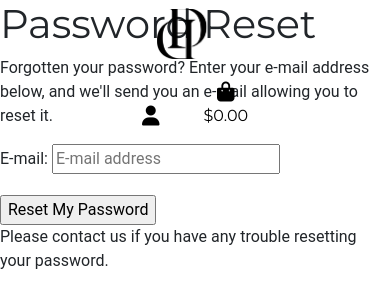
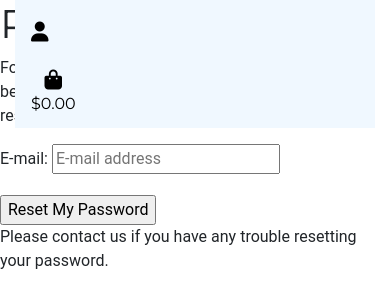
Before and after one commit to nikkibudeanu/heredo, a Django app: page /accounts/password/reset/ in a window 390 px wide. Shown: the top 308 px of the page. Run offline with Django 3.2, Linux system fonts and the light colour scheme; some libraries are stand-ins or nearby versions.

Commit message:
adjust header

```diff
--- a/static/css/base.css
+++ b/static/css/base.css
@@ -39,6 +39,10 @@ video {
       transform: translate(-50%, -50%);
       width: 100vw;
       height: 60vh;
+  }
+
+  .top-menu{
+    width: 100%;
   }
 
 /* scroll down arrow */
@@ -112,6 +116,7 @@ z-index: -1;
 }
 
 
+
 /* Slightly larger container on xl screens */
 @media (min-width: 1200px) {
     .container {
@@ -133,3 +138,21 @@ z-index: -1;
           padding-top: 164px;
       }
   }
+
+
+    /* fixed top navbar only on small mediul*/
+    @media (max-width: 700px) {
+    .navbar-brand{
+      display: none;
+    }
+
+    .top-menu{
+      background-color: aliceblue;
+      width: 100%;
+      margin: 0 auto;
+    }
+    .top-menu .wrap  {
+      display: flex;
+      justify-content: end;
+    }
+}
--- a/templates/base.html
+++ b/templates/base.html
@@ -1,6 +1,7 @@
 {% load static %}
 <!doctype html>
 <html lang="en">
+
 <head>
 
     {% block meta %}
@@ -16,8 +17,11 @@
 
     {% block corecss %}
     <!-- Bootstrap CSS -->
-    <link rel="stylesheet" href="https://cdn.jsdelivr.net/npm/bootstrap@4.6.2/dist/css/bootstrap.min.css" integrity="sha384-xOolHFLEh07PJGoPkLv1IbcEPTNtaed2xpHsD9ESMhqIYd0nLMwNLD69Npy4HI+N" crossorigin="anonymous">
-    <link href="https://fonts.googleapis.com/css2?family=Montserrat&family=Roboto+Serif:opsz,wght@8..144,600&display=swap" rel="stylesheet">
+    <link rel="stylesheet" href="https://cdn.jsdelivr.net/npm/bootstrap@4.6.2/dist/css/bootstrap.min.css"
+        integrity="sha384-xOolHFLEh07PJGoPkLv1IbcEPTNtaed2xpHsD9ESMhqIYd0nLMwNLD69Npy4HI+N" crossorigin="anonymous">
+    <link
+        href="https://fonts.googleapis.com/css2?family=Montserrat&family=Roboto+Serif:opsz,wght@8..144,600&display=swap"
+        rel="stylesheet">
     <link rel="stylesheet" href="{% static 'css/base.css' %}">
 
 
@@ -30,9 +34,14 @@
 
     {% block corejs %}
     <script src="https://kit.fontawesome.com/e9c73d7092.js" crossorigin="anonymous"></script>
-    <script src="https://cdn.jsdelivr.net/npm/jquery@3.5.1/dist/jquery.min.js" integrity="sha256-9/aliU8dGd2tb6OSsuzixeV4y/faTqgFtohetphbbj0=" crossorigin="anonymous"></script>
-    <script src="https://cdn.jsdelivr.net/npm/popper.js@1.16.1/dist/umd/popper.min.js" integrity="sha384-9/reFTGAW83EW2RDu2S0VKaIzap3H66lZH81PoYlFhbGU+6BZp6G7niu735Sk7lN" crossorigin="anonymous"></script>
-    <script src="https://cdn.jsdelivr.net/npm/bootstrap@4.6.2/dist/js/bootstrap.min.js" integrity="sha384-+sLIOodYLS7CIrQpBjl+C7nPvqq+FbNUBDunl/OZv93DB7Ln/533i8e/mZXLi/P+" crossorigin="anonymous"></script>
+    <script src="https://cdn.jsdelivr.net/npm/jquery@3.5.1/dist/jquery.min.js"
+        integrity="sha256-9/aliU8dGd2tb6OSsuzixeV4y/faTqgFtohetphbbj0=" crossorigin="anonymous"></script>
+    <script src="https://cdn.jsdelivr.net/npm/popper.js@1.16.1/dist/umd/popper.min.js"
+        integrity="sha384-9/reFTGAW83EW2RDu2S0VKaIzap3H66lZH81PoYlFhbGU+6BZp6G7niu735Sk7lN" crossorigin="anonymous">
+    </script>
+    <script src="https://cdn.jsdelivr.net/npm/bootstrap@4.6.2/dist/js/bootstrap.min.js"
+        integrity="sha384-+sLIOodYLS7CIrQpBjl+C7nPvqq+FbNUBDunl/OZv93DB7Ln/533i8e/mZXLi/P+" crossorigin="anonymous">
+    </script>
 
     {% endblock %}
 
@@ -42,19 +51,22 @@
 
     <title> Heredo {% block extra_title %}{% endblock %}</title>
 </head>
+
 <body>
 
     <header class="container-fluid fixed-top">
-      <div class="row">
-          <div class="col-12 col-lg-4 my-auto py-1 py-lg-0 text-center text-lg-left">
+        <div class="row top-menu ">
+            <div class="col-12 col-lg-4 my-auto py-1 py-lg-0 text-lg-left">
                 <a href="{% url 'home' %}" class="navbar-brand">
                     <img src="/media/DD.png" alt="logo" height="50">
                 </a>
             </div>
-          <div class="col-12 col-lg-4 my-auto py-1 py-lg-0">
-              <ul class="list-inline list-unstyled text-center text-lg-right my-0">
+            <div class="row wrap">
+                <div class="col-lg-4 py-1 py-lg-0">
+                    <ul class="list-inline list-unstyled  text-lg-right my-0">
                         <li class="list-inline-item dropdown">
-                      <a class="text-black nav-link" href="#" id="user-options" data-toggle="dropdown" aria-haspopup="true" aria-expanded="false">
+                            <a class="text-black nav-link" href="#" id="user-options" data-toggle="dropdown"
+                                aria-haspopup="true" aria-expanded="false">
                                 <div class="text-center">
                                     <div><i class="fas fa-user fa-lg"></i></div>
                                     <p class="my-0"></p>
@@ -73,8 +85,14 @@
                                 {% endif %}
                             </div>
                         </li>
+                    </ul>
+                </div>
+
+                <div class="col-lg-4 my-auto py-1">
+                    <ul class="list-inline list-unstyled text-lg-right my-0">
                         <li class="list-inline-item">
-                      <a class="{% if grand_total %}text-info font-weight-bold{% else %}text-black{% endif %} nav-link" href="">
+                            <a class="{% if grand_total %}text-info font-weight-bold{% else %}text-black{% endif %} nav-link"
+                                href="">
                                 <div class="text-center">
                                     <div><i class="fas fa-shopping-bag fa-lg"></i></div>
                                     <p class="my-0">
@@ -90,6 +108,7 @@
                     </ul>
                 </div>
             </div>
+        </div>
 
 
     </header>
@@ -101,4 +120,5 @@
     {% endblock %}
 
 </body>
+
 </html>
```
Lines whose indentation alone changed are shown as unchanged.
